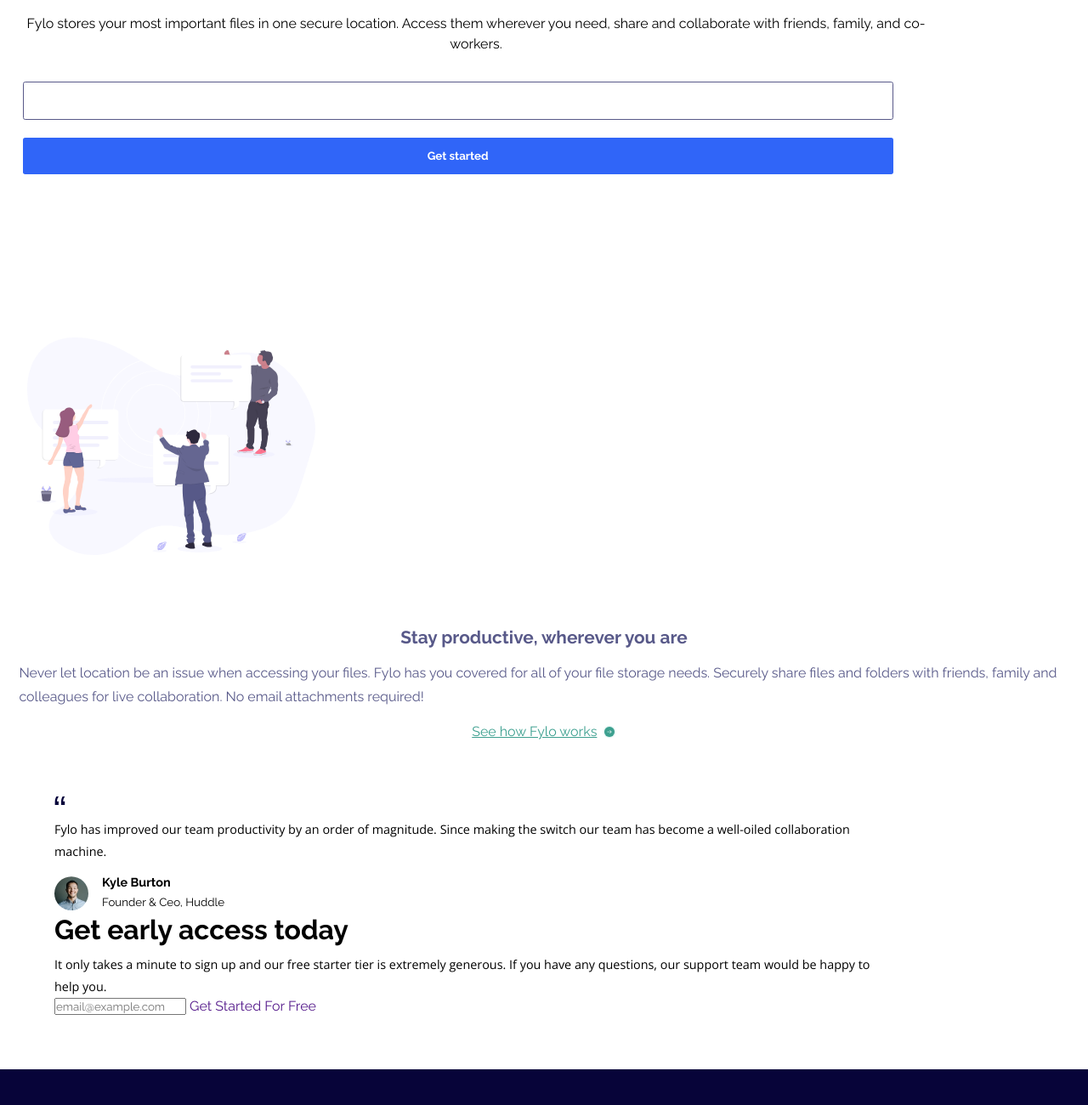
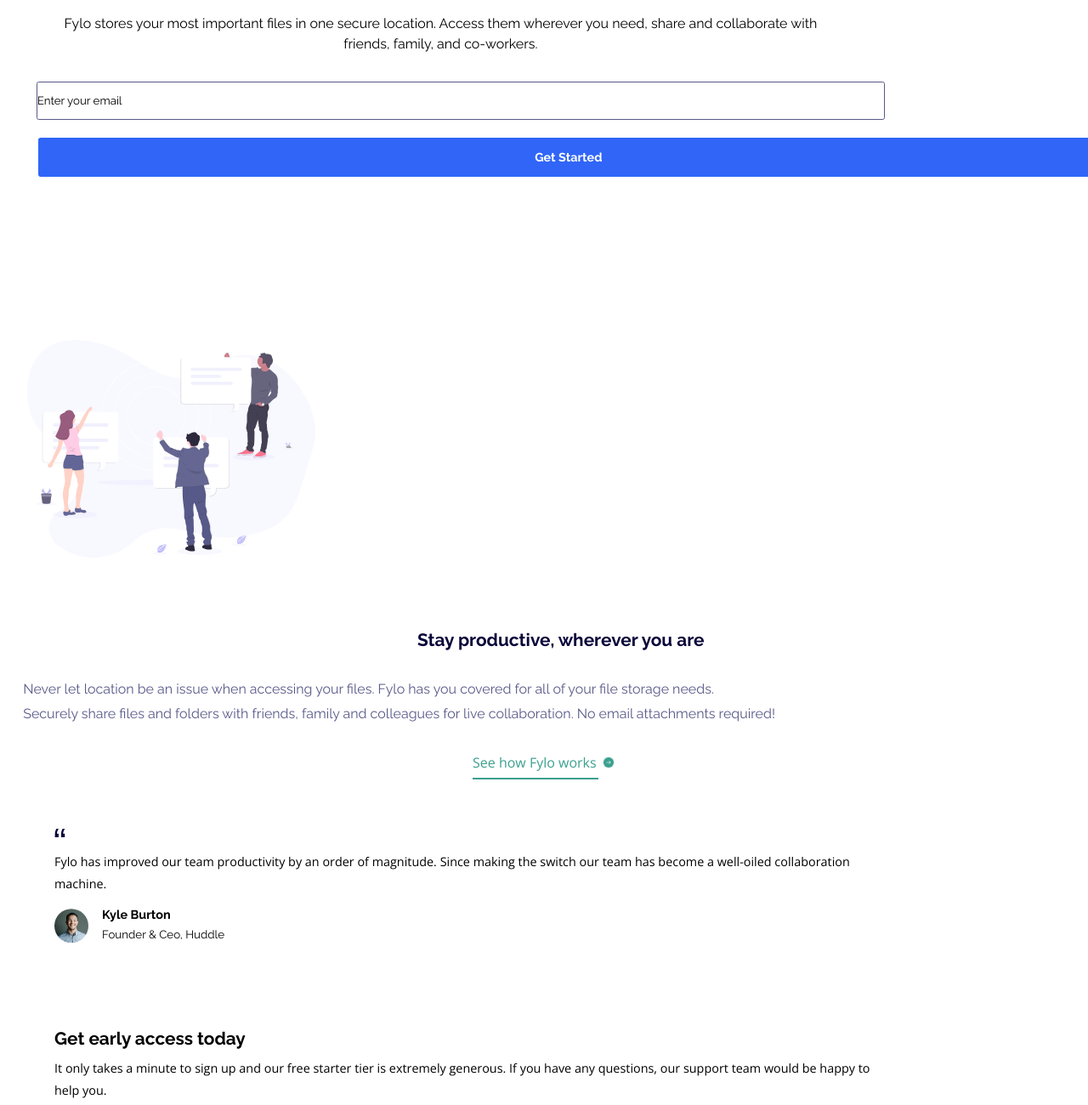
Before and after one commit to TheCoderGuru/fylo-landing-page-with-two-column-layout, a plain HTML site: page index.html in a window 1280 px wide. Shown: the part 515-1815 px from the top of the page at 85% size. Drawn offline with nearby package versions, Linux system fonts and the light colour scheme.

Commit message:
Updated the code in the staged filespertaining to the getting early access section

```diff
--- a/css/style.scss
+++ b/css/style.scss
@@ -18,14 +18,6 @@
   min-height: 100vh;
 }
 
-.header__image {
-  width: auto;
-  height: 1.6rem;
-  display: inline-block;
-  margin-top: 2em;
-  margin-left: 1.6em;
-}
-
 .navbar {
   display: flex;
   justify-content: space-between;
@@ -38,6 +30,13 @@
     gap: 2em;
     margin-right: 1em;
   }
+  &__logo {
+    width: auto;
+    height: 1.6rem;
+    display: inline-block;
+    margin-top: 2em;
+    margin-left: 1.6em;
+  }
 }
 
 .hero-grid {
@@ -46,40 +45,78 @@
 }
 
 .hero {
-  order: 2;
+  order: 1;
   &__title {
     text-align: center;
     color: $very-dark-blue;
     font-family: "Open Sans";
-    font-weight: 400;
+    font-weight: 700;
     margin-top: 1.7em;
     margin-inline: 0.2em;
   }
   &__description {
     text-align: center;
-    width: 85%;
+    width: 73.5%;
     margin-block: 2em;
     line-height: 1.5;
-    margin-inline: 1em;
+    margin-inline: 3em;
   }
   &__image {
+    margin-top: 5em;
     height: 16em;
     margin-inline: 2em;
-    margin-top: 5em;
   }
 }
 
-.section-image {
+.hero-flex-group {
+  display: flex;
+  margin-inline: 1em;
+  flex-direction: column;
+}
+
+.image {
   height: 16em;
   margin-inline: 2em;
+}
+
+.container__title {
+  font-size: 1.3em;
+  text-align: center;
+  color: $very-dark-blue;
+  margin-left: 1.9em;
+}
+
+.container__description {
+  margin-inline: 1.7em;
+  color: $desaturated-blue;
+  margin-block: 2em;
+  line-height: 1.8;
+  width: 85%;
+}
+
+.container__image {
   margin-top: 12em;
   margin-bottom: 5em;
 }
 
-.hero-flex {
-  display: flex;
-  flex-direction: column;
+.container__link {
+  text-align: center;
+  justify-content: center;
+  display: block;
+  color: $moderate-cyan;
+  position: relative;
+  font-weight: 500;
+  font-family: "Open Sans";
 }
+
+// .container__link::after {
+//   content: '';
+//   display: block;
+//   text-decoration: underline;
+//   position: absolute;
+//   width: 100%;
+//   border: 2px solid black;
+// }
 
 input[type="email"] {
   margin-inline: 2em;
@@ -88,6 +125,12 @@
   border: 1px solid $desaturated-blue;
   border-radius: 0.2em;
   padding-block: 1em;
+}
+
+.hero-flex-group input:nth-child(1)::placeholder {
+  color: black;
+  font-weight: 500;
+  margin-left: 2em;
 }
 
 input[type="submit"] {
@@ -101,44 +144,25 @@
   background-color: $bright-blue;
 }
 
-.container__title {
-  font-size: 1.3em;
-  text-align: center;
-  color: $desaturated-blue;
-}
-
-.container__description {
-  margin-inline: 1.4em;
-  color: $desaturated-blue;
-  margin-block: 1em;
-  line-height: 1.8;
-}
-
-// .container__description span{
-
-// }
-
-.container__link {
-  position: relative;
-  text-align: center;
-  justify-content: center;
-  display: block;
-  color: $moderate-cyan;
-  font-weight: 500;
-  text-decoration: underline;
-}
-
-
 // Quote section
-
 
 .flex {
   display: flex;
   justify-content: center;
   align-items: center;
+  position: relative;
 
   & img {
     margin-left: 0.4em;
+  }
+  & ::after {
+    content: "";
+    display: block;
+    margin-top: 0.4em;
+    text-decoration: underline;
+    position: absolute;
+    width: 100%;
+    border: 1px solid $moderate-cyan;
   }
 }
 
@@ -146,54 +170,83 @@
   margin-inline: 4em;
   margin-block: 4em;
 }
-.quote p{
+.quote p {
   width: 85%;
-    margin-top: .7em;
-    font-family: 'Open Sans', sans-serif;
+  margin-top: 0.7em;
+  font-family: "Open Sans", sans-serif;
   line-height: 1.8;
-    font-size: .9rem;
+  font-size: 0.9rem;
 }
 
-.flex-author{
+.flex-author {
   display: flex;
 }
 
-.flex-author img{
+.flex-author img {
   margin-top: 1em;
   clip-path: circle(50%);
   height: 2.5em;
   width: auto;
 }
 
-.flex-lower{
+.flex-lower {
   margin-left: 1em;
 
-    & p:first-of-type{
+  & p:first-of-type {
     font-weight: bold;
-        font-family: 'Raleway';
+    font-family: "Raleway";
   }
 
-    & p:nth-child(2){
-        font-size: .2rem;
+  & p:nth-child(2) {
+    font-size: 0.2rem;
   }
 }
 
+// Get early access section
 
+.access-container {
+  margin-top: 6em;
+  &__title {
+    display: inline-block;
+    font-size: 1.3em;
+    text-align: center;
+    // margin-inline: 2em;
+  }
+}
+
+.button-group{
+  display: flex;
+  flex-direction: column;
+}
+
+.btn.btn-primary{
+   width: 100%;
+  padding-block: 1em;
+  font-weight: 700;
+  border: none;
+  font-size: .9em;
+  text-align: center;
+  color: white;
+  border-radius: 0.2em;
+  background-color: $bright-blue;
+}
+.field-email{
+  margin-block: 1em;
+  padding: .7em;
+}
 // Footer section
 
-
-.footer-container{
+.footer-container {
   background-color: $very-dark-blue;
 
-    & div img{
+  & div img {
     margin-block: 3em;
     margin-left: 2em;
     color: white;
   }
 }
 
-
-.footer-item{
+.footer-item {
   display: flex;
   color: $desaturated-blue;
 }
--- a/index.html
+++ b/index.html
@@ -34,7 +34,7 @@
       <nav class="navbar">
         <div>
           <img
-            class="header__image"
+            class="navbar__logo"
             src="./images/logo.svg"
             alt="website logo for fylo"
           />
@@ -57,14 +57,19 @@
             them wherever you need, share and collaborate with friends, family,
             and co-workers.
           </p>
-          <div class="hero-flex">
-            <input type="email" name="email" id="" />
-            <input class="btn btn-primary" type="submit" value="Get started" />
+          <div class="hero-flex-group">
+            <input
+              type="email"
+              name="email"
+              id=""
+              placeholder="Enter your email"
+            />
+            <input class="btn btn-primary" type="submit" value="Get Started" />
           </div>
         </div>
         <div>
           <img
-            class="hero__image"
+            class="hero__image image"
             src="./images/illustration-1.svg"
             alt="hero image"
           />
@@ -72,24 +77,31 @@
       </div>
 
       <div class="container">
-        <img class="section-image" src="./images/illustration-2.svg" alt="" />
+        <img
+          class="container__image image"
+          src="./images/illustration-2.svg"
+          alt=""
+        />
         <h1 class="container__title">Stay productive, wherever you are</h1>
         <p class="container__description">
           Never let location be an issue when accessing your files. Fylo has you
           covered for all of your file storage needs.
           <span>
-            Securely share files and folders with friends, family and colleagues
-            for live collaboration. No email attachments required!
+            <br />Securely share files and folders with friends, family and
+            colleagues for live collaboration. No email attachments required!
           </span>
         </p>
         <div class="flex">
           <a class="container__link" href="#">See how Fylo works</a>
-          <img src="./images/icon-arrow.svg" alt="" />
+          <img
+            src="./images/icon-arrow.svg"
+            alt="arrow pointing to the right"
+          />
         </div>
       </div>
 
       <div class="quote">
-        <img src="./images/icon-quotes.svg" alt="" />
+        <img src="./images/icon-quotes.svg" alt="quotes icon" />
         <p>
           Fylo has improved our team productivity by an order of magnitude.
           Since making the switch our team has become a well-oiled collaboration
@@ -113,8 +125,8 @@
             would be happy to help you.
           </p>
           <div class="button-group">
-            <input type="text" name="" id="" placeholder="email@example.com" />
-            <a href="">Get Started For Free</a>
+            <input class="field-email" type="text" name="" id="" placeholder="email@example.com" />
+            <a class="btn btn-primary" href="">Get Started For Free</a>
           </div>
         </div>
       </div>
@@ -122,7 +134,7 @@
         <div>
           <img src="./images/logo.svg" alt="logo" />
           <div class="footer-item">
-              <img src="./images/icon-phone.svg" alt="" />
+            <img src="./images/icon-phone.svg" alt="" />
             <div>
               <p>Phone: +1-543-123-4567</p>
             </div>
```
Also changed, not shown: css/style.css, 1 other file. Lines whose indentation alone changed are shown as unchanged.
